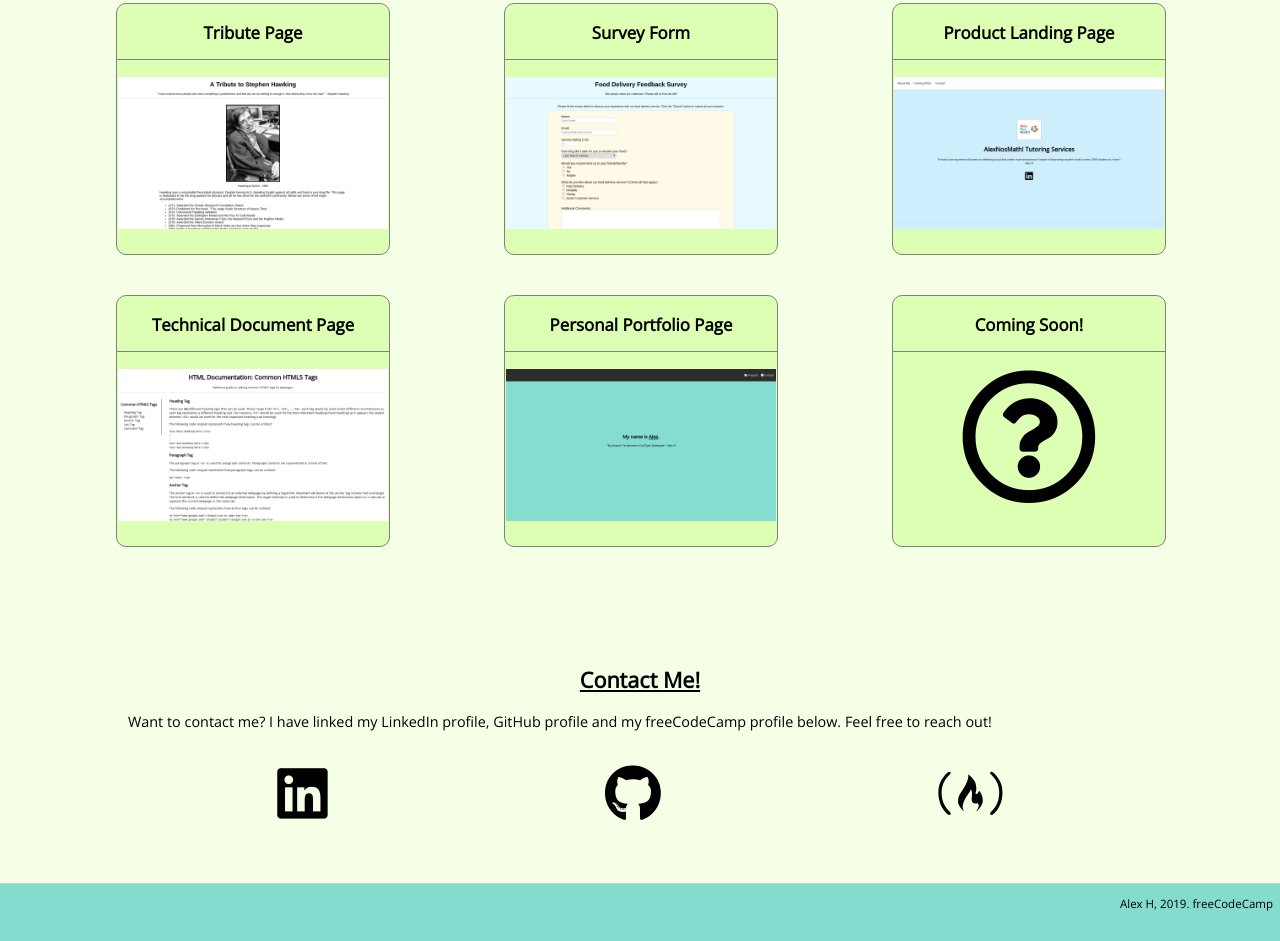
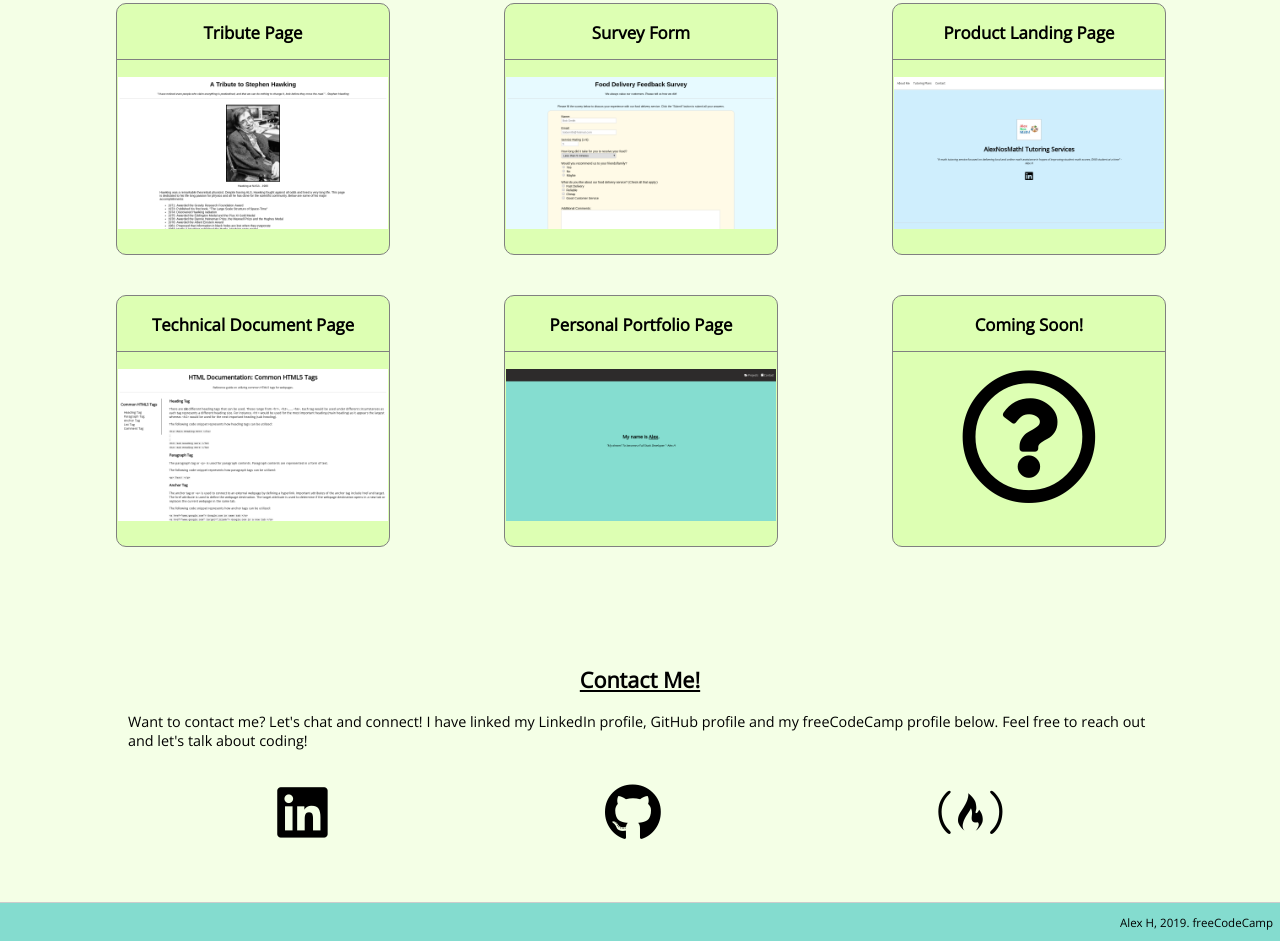
Before and after one commit to dev-alexh/portfolio-page, a plain HTML site: page index.html in a window 1280 px wide. Shown: the part 975-1916 px from the top of the page. Drawn offline with nearby package versions, Linux system fonts and the light colour scheme.

Commit message:
Updated HTML file

```diff
--- a/index.html
+++ b/index.html
@@ -64,8 +64,8 @@
     </section>
     <section id="contact">
         <h2> <u>Contact Me!</u> </h2>
-        <p> Want to contact me? I have linked my LinkedIn profile, GitHub profile and my freeCodeCamp profile below.
-            Feel free to reach out! </p>
+        <p> Want to contact me? Let's chat and connect! I have linked my LinkedIn profile, GitHub profile and my freeCodeCamp profile below.
+            Feel free to reach out and let's talk about coding! </p>
         <div class="contacts-grid">
             <div class="contact-tile" id="link">
                 <a href="https://www.linkedin.com/in/alex-h95/" target="_blank"><i class="fab fa-linkedin"
```
